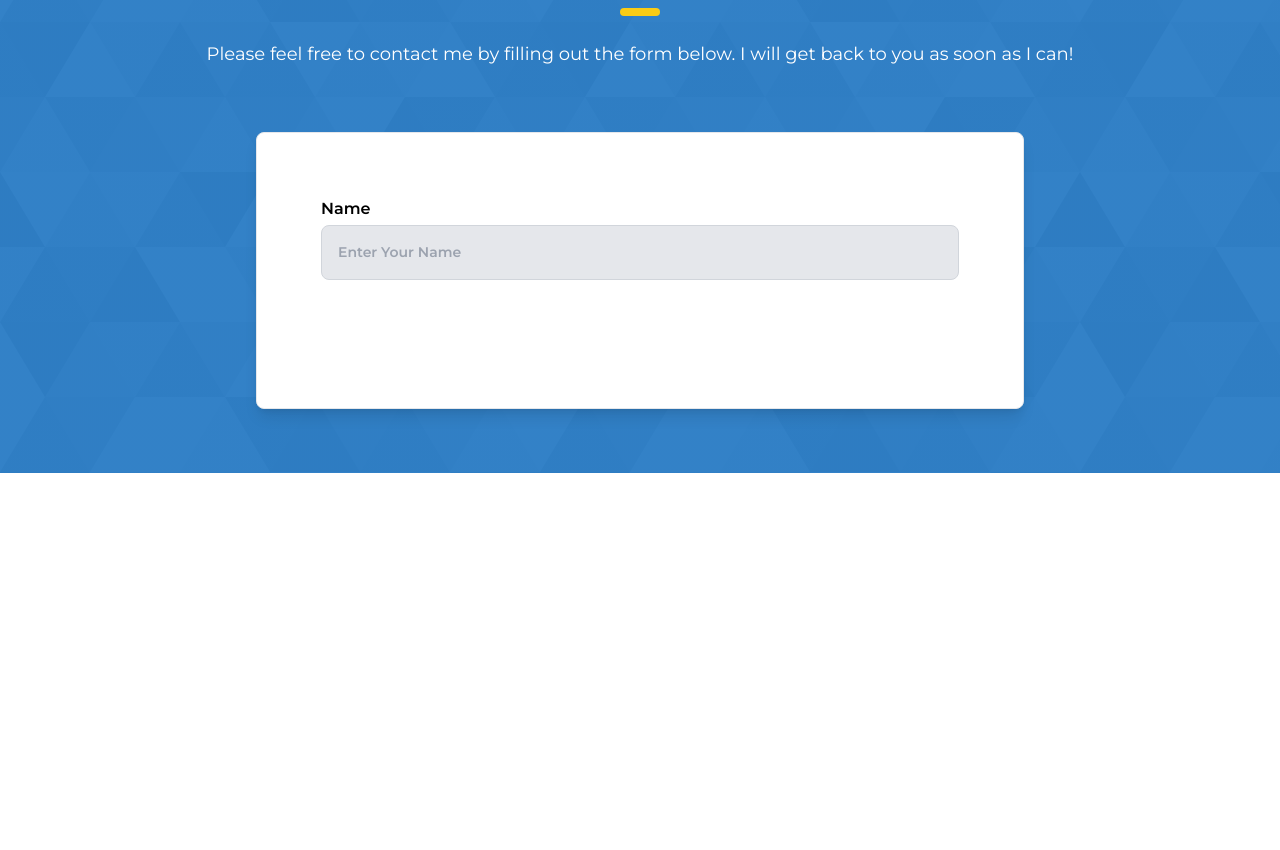
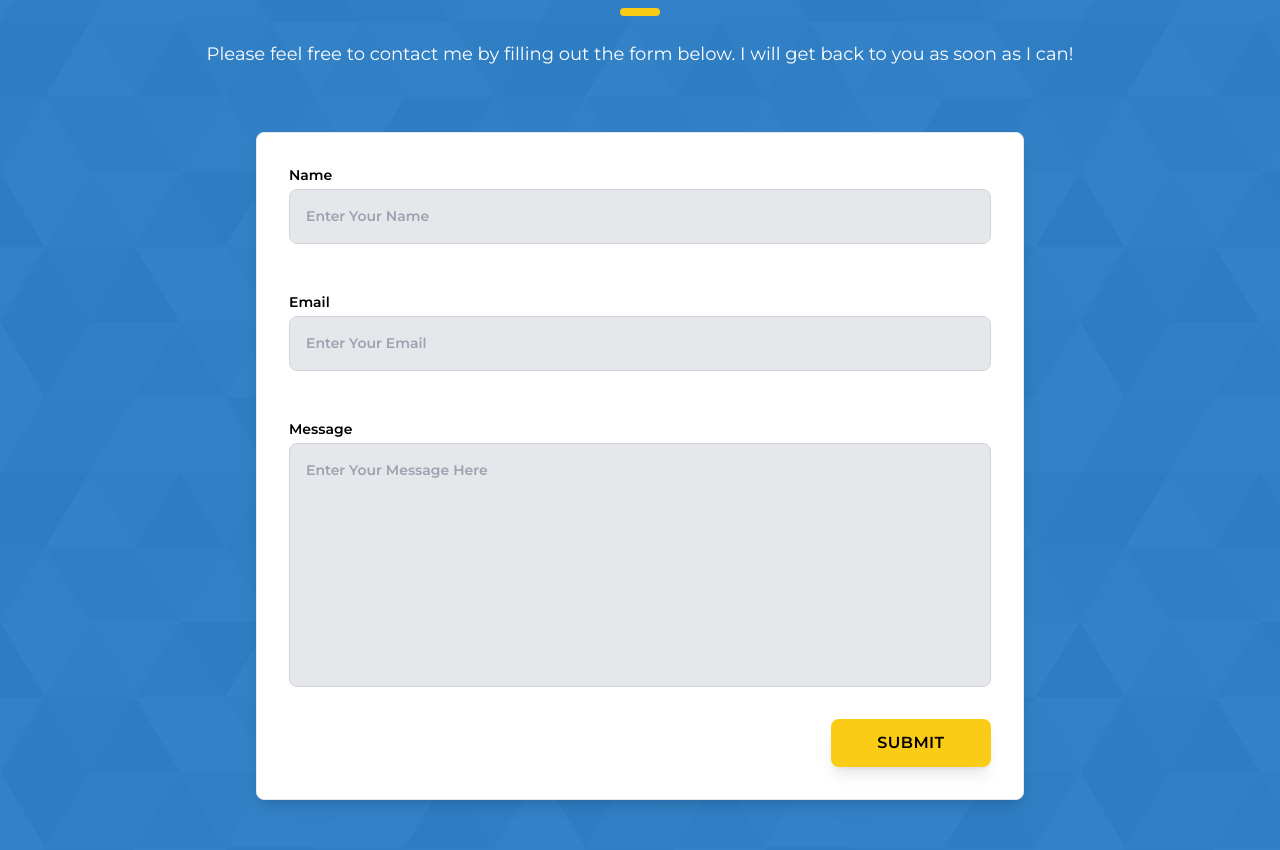
Before and after one commit to gabeyamartino/portfolio, a React (Vite) app: page / in a window 1280 px wide. Shown: the part 3660-4510 px from the top of the page. Before the commit the page ends 4133 px from the top, so only its background shows below. Built offline with nearby package versions, Linux system fonts and the light colour scheme.

Commit message:
Finalize styling on contact form

```diff
--- a/src/components/Contact.tsx
+++ b/src/components/Contact.tsx
@@ -19,25 +19,61 @@ const Contact: React.FC<SectionProps> = ({ id }) => {
             get back to you as soon as I can!
           </span>
         </div>
-        <div className="mx-auto w-full max-w-3xl  rounded-lg border bg-white p-16 shadow-lg">
-          <form action="#" method="post"></form>
-          <input type="hidden" name="form-name" value="form-1" />
-          <div className="mb-16 flex flex-col">
-            <label
-              className="mb-1 text-sm font-semibold sm:text-base"
-              htmlFor="name"
+        <div className="mx-auto w-full max-w-3xl  rounded-lg border bg-white p-8 shadow-lg">
+          <form
+            action="mailto:gabeyamartino@gmail.com"
+            method="post"
+            encType="text/plain"
           >
+            <div className="mb-12 flex flex-col">
+              <label className="mb-1 text-sm font-semibold" htmlFor="name">
                 Name
               </label>
               <input
                 className="w-full rounded-lg border border-gray-300 bg-gray-200 p-4 text-sm font-semibold leading-normal text-gray-900"
-              required
+                required={true}
                 placeholder="Enter Your Name"
                 type="text"
                 name="name"
                 id="name"
               />
             </div>
+            <div className="mb-12 flex flex-col">
+              <label className="mb-1 text-sm font-semibold" htmlFor="email">
+                Email
+              </label>
+              <input
+                className="w-full rounded-lg border border-gray-300 bg-gray-200 p-4 text-sm font-semibold leading-normal text-gray-900"
+                required={true}
+                placeholder="Enter Your Email"
+                type="text"
+                name="email"
+                id="email"
+              />
+            </div>
+            <div className="mb-16 flex flex-col">
+              <label className="mb-1 text-sm font-semibold" htmlFor="message">
+                Message
+              </label>
+              <textarea
+                className="w-full resize-none rounded-lg border border-gray-300 bg-gray-200 p-4 text-sm font-semibold leading-normal text-gray-900"
+                required={true}
+                cols={30}
+                rows={10}
+                placeholder="Enter Your Message Here"
+                name="message"
+                id="message"
+              />
+            </div>
+            <div className="flex w-full sm:justify-end">
+              <button
+                className="-mt-8 w-full transform rounded-lg bg-yellow-400 px-9 py-3 font-semibold uppercase tracking-wide text-black shadow-lg transition duration-300 hover:translate-y-[-5px] sm:w-40"
+                type="submit"
+              >
+                submit
+              </button>
+            </div>
+          </form>
         </div>
       </div>
     </section>
```
Lines whose indentation alone changed are shown as unchanged.
